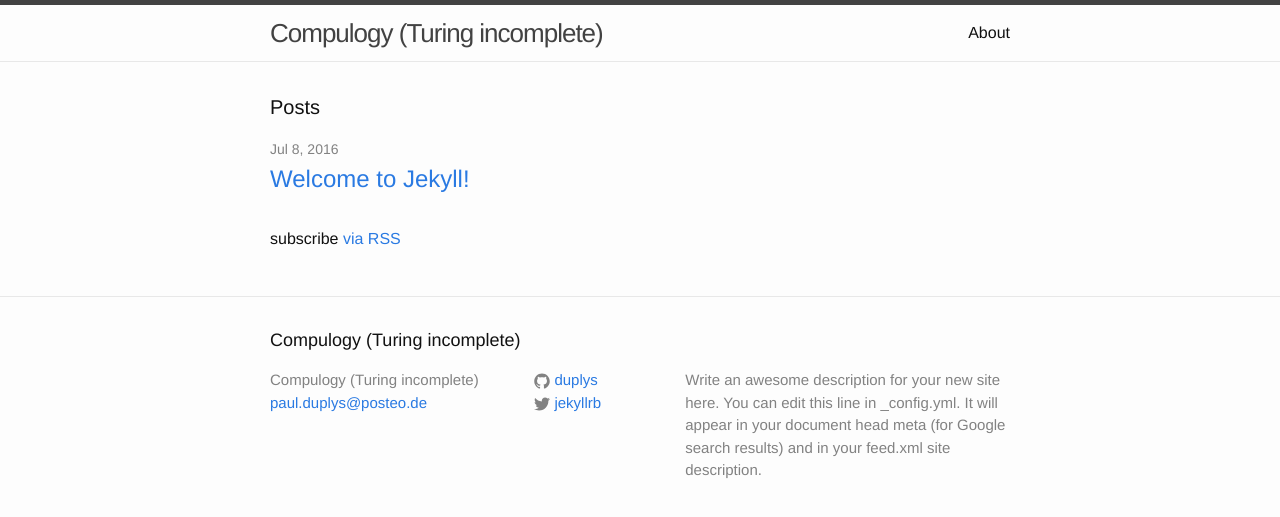
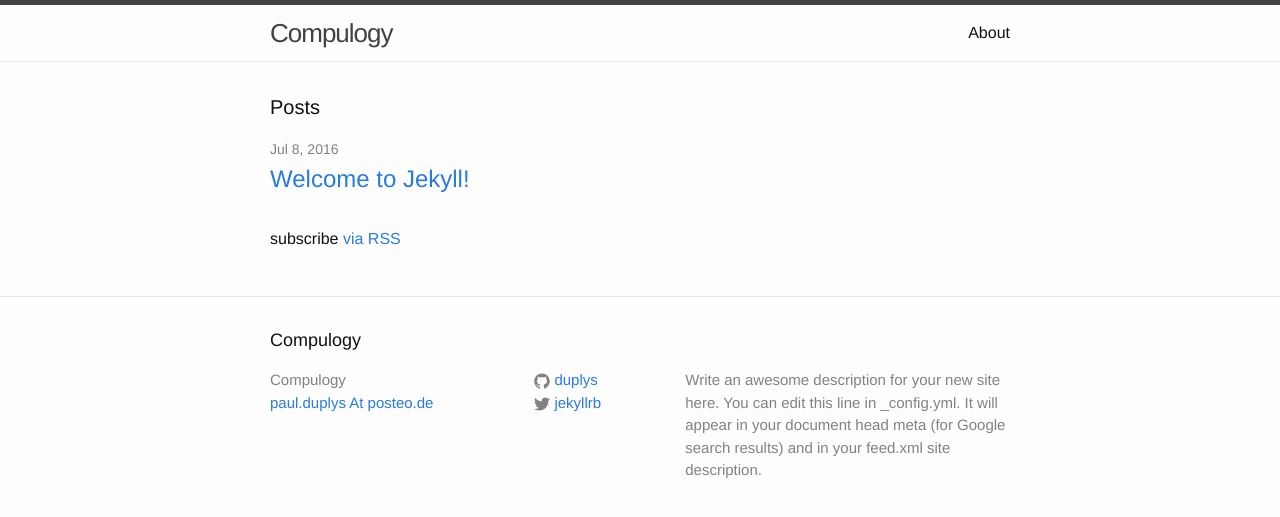
Before and after one commit to duplys/duplys.github.io, a Jekyll site: the page built from index.html, in a window 1280 px wide. Shown: the top 517 px of the page. Built offline with Jekyll 4.4.1, drawn with Linux system fonts in a browser that asks for light colours.

Commit message:
adjusting config.yml

```diff
--- a/_config.yml
+++ b/_config.yml
@@ -6,8 +6,8 @@
 # 'jekyll serve'. If you change this file, please restart the server process.
 
 # Site settings
-title: Compulogy (Turing incomplete)
-email: paul.duplys@posteo.de
+title: Compulogy
+email: paul.duplys At posteo.de
 description: > # this means to ignore newlines until "baseurl:"
   Write an awesome description for your new site here. You can edit this
   line in _config.yml. It will appear in your document head meta (for
```
